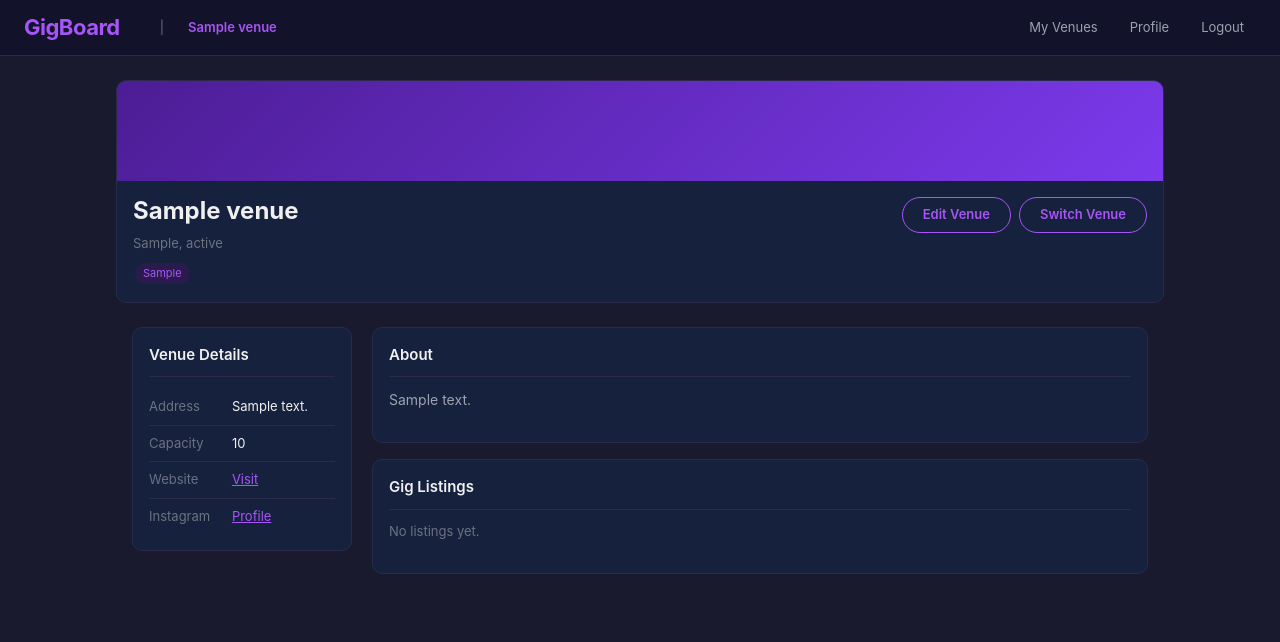
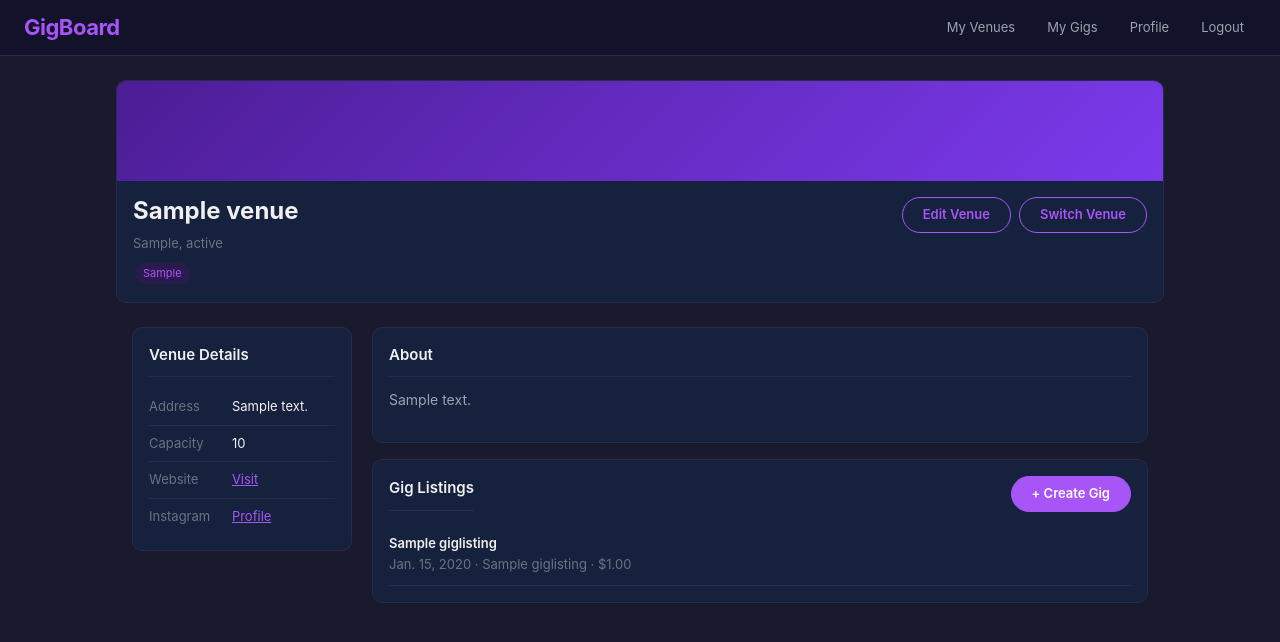
Before and after one commit to bhulse72/GigBoard, a Django app: page /venues/1/manage/ in a window 1280 px wide. Shown: the top 642 px of the page. Run offline with Django 5.2, Linux system fonts and the light colour scheme; a user stored in the database is signed in; tables that the repository leaves empty hold one stand-in row (values such as "Sample post").

Commit message:
working sprint 1 demo

```diff
--- a/templates/base.html
+++ b/templates/base.html
@@ -14,18 +14,21 @@
     <nav class="navbar">
         <div style="display: flex; align-items: center; gap: 24px;">
             <a class="navbar-brand" href="/">GigBoard</a>
-            {% if request.session.active_venue_name %}
-                <span style="color: var(--text-muted); font-size: 13px;">|</span>
-                <span style="color: var(--accent); font-size: 13px; font-weight: 600;">
-                    {{ request.session.active_venue_name }}
-                </span>
-            {% endif %}
+
         </div>
         <ul class="navbar-nav flex-row gap-2">
             {% if user.is_authenticated %}
                 {% if user.is_venue_owner or user.is_manager %}
                     <li class="nav-item">
                         <a class="nav-link" href="{% url 'venues:dashboard' %}">My Venues</a>
+                    </li>
+                    <li class="nav-item">
+                        <a class="nav-link" href="{% url 'gigs:my_listings' %}">My Gigs</a>
+                    </li>
+                {% endif %}
+                {% if user.is_performer %}
+                    <li class="nav-item">
+                        <a class="nav-link" href="{% url 'gigs:listing_list' %}">Find Gigs</a>
                     </li>
                 {% endif %}
                 <li class="nav-item">
--- a/templates/venues/manage.html
+++ b/templates/venues/manage.html
@@ -66,8 +66,22 @@
                 </p>
             </div>
             <div class="gc-card gc-card-body">
-                <div class="gc-card-title">Gig Listings</div>
-                <p style="font-size: 13px; color: var(--text-muted);">No listings yet.</p>
+                <div style="display: flex; justify-content: space-between; align-items: center; margin-bottom: 12px;">
+                    <div class="gc-card-title" style="margin: 0;">Gig Listings</div>
+                    <div style="display: flex; gap: 8px;">
+                        <a href="{% url 'gigs:create_listing' %}" class="btn-gc btn-gc-filled">+ Create Gig</a>
+                    </div>
+                </div>
+                {% if gig_listings %}
+                    {% for gig in gig_listings %}
+                        <div style="padding: 10px 0; border-bottom: 1px solid var(--border); font-size: 13px;">
+                            <div style="font-weight: 600; color: var(--text-primary);">{{ gig.title }}</div>
+                            <div style="color: var(--text-muted); margin-top: 2px;">{{ gig.event_date }} · {{ gig.venue_name }} · ${{ gig.pay }}</div>
+                        </div>
+                    {% endfor %}
+                {% else %}
+                    <p style="font-size: 13px; color: var(--text-muted);">No listings yet.</p>
+                {% endif %}
             </div>
         </div>
     </div>
--- a/venues/views.py
+++ b/venues/views.py
@@ -3,6 +3,7 @@ from django.contrib.auth.decorators import login_required
 from django.contrib import messages
 from .models import Venue, VenueManager
 from .forms import VenueForm
+from gigs.models import GigListing
 
 
 def can_manage_venue(user, venue):
@@ -86,3 +87,14 @@ def edit_venue(request, pk):
     else:
         form = VenueForm(instance=venue)
     return render(request, 'venues/edit.html', {'form': form, 'venue': venue})
+
+@login_required
+def manage_venue(request, pk):
+    venue = get_object_or_404(Venue, pk=pk)
+    if not can_manage_venue(request.user, venue):
+        messages.error(request, 'You do not have access to that venue.')
+        return redirect('venues:dashboard')
+    request.session['active_venue_id'] = venue.pk
+    request.session['active_venue_name'] = venue.name
+    gig_listings = GigListing.objects.filter(venue=venue).order_by('-event_date')
+    return render(request, 'venues/manage.html', {'venue': venue, 'gig_listings': gig_listings})
```
Also changed, not shown: gigs/views.py (+8 -15 lines), templates/gigs/create_listing.html (+10 -0 lines), templates/gigs/my_listings.html (+5 -4 lines), gigs/migrations/0003_alter_giglisting_id.py (added).
